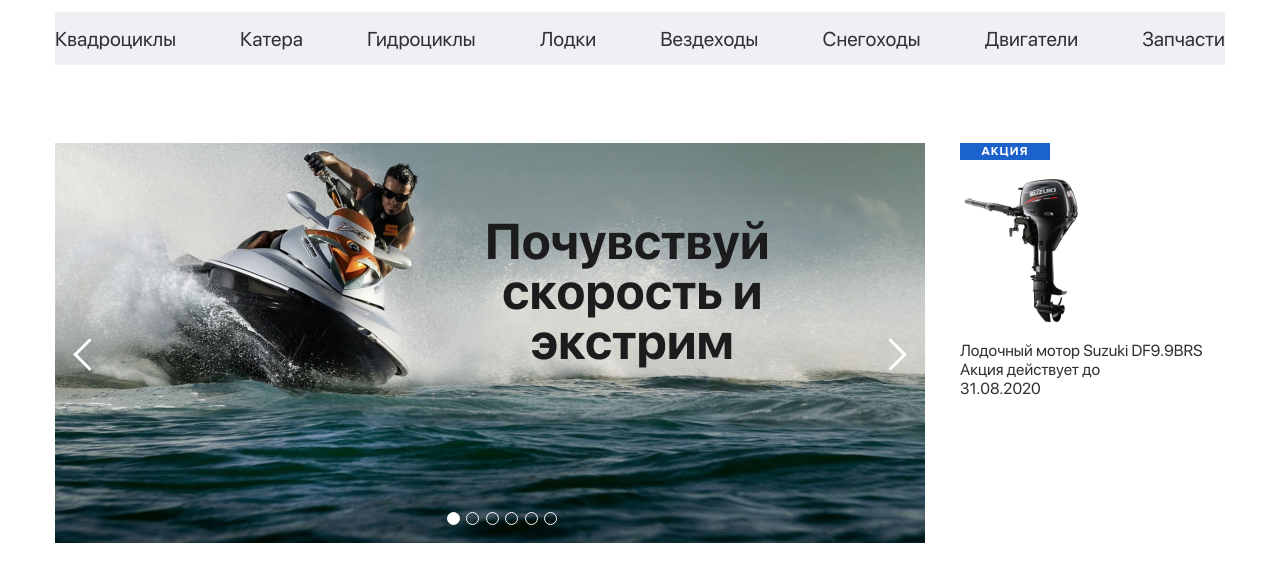
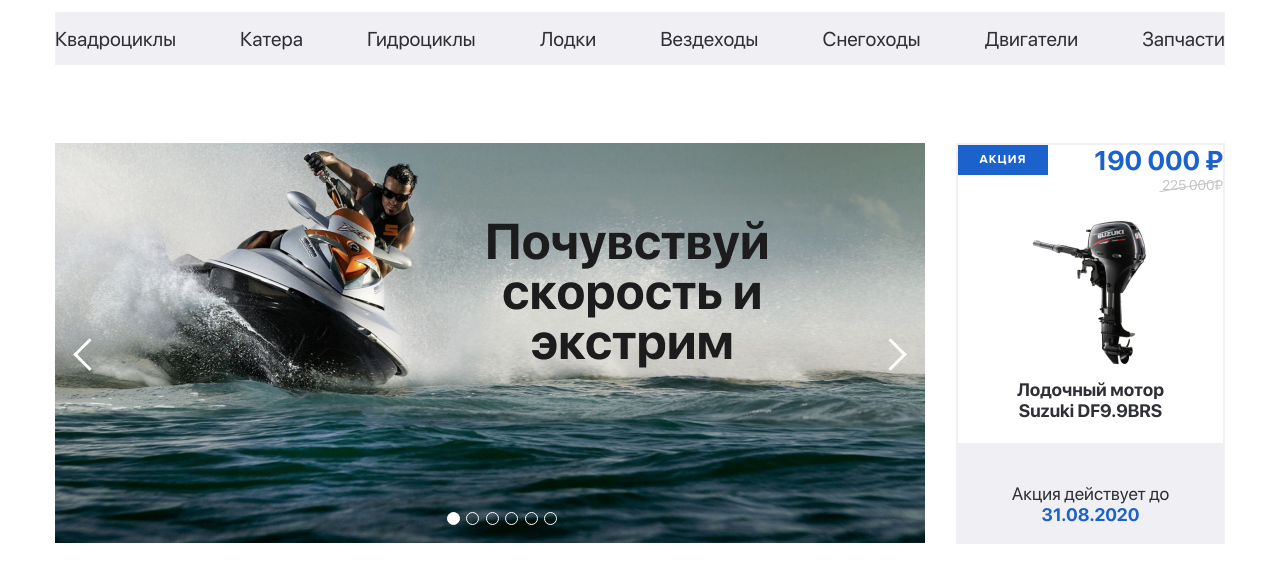
Before and after one commit to Lebowsky0202/drivemoto, a plain HTML site: page src/index.html in a window 1280 px wide. Shown: the part 93-676 px from the top of the page. Drawn offline with Linux system fonts and the light colour scheme.

Commit message:
drivemoto v1.0.4

```diff
--- a/src/index.html
+++ b/src/index.html
@@ -64,17 +64,19 @@
                     <div class="share__header">
                         <div class="share__name">акция</div>
                         <div class="share__price">
-                            190 000₽
+                            190 000 ₽
                             <div class="share__real-price">225 000₽</div>
                         </div>
                     </div>
                     <div class="share__body">
                         <img src="img/block-stock/image.png" alt="" class="share__img">
-                        <div class="share_descr">Лодочный мотор Suzuki DF9.9BRS</div>
+                        <div class="share__descr">Лодочный мотор<br> Suzuki DF9.9BRS</div>
                     </div>
                     <div class="share__footer">
-                        Акция действует до <br>
-                        <span>31.08.2020</span>
+                        <div class="share__footer_descr">
+                            Акция действует до <br>
+                            <span>31.08.2020</span>
+                        </div>
                     </div>
                 </div>
             </div>
--- a/src/scss/blocks/_share.scss
+++ b/src/scss/blocks/_share.scss
@@ -1,9 +1,12 @@
 .share{
+    position: relative;
     width: 265px;
     height: 397px;
+    border: 2px solid #F0F0F4;
     &__header{
-        width: 68.33px;
-        height: 17px;
+        height: 50px;
+        display: flex;
+        justify-content: space-between;
     }
     &__name{
         width: 90px;
@@ -14,8 +17,68 @@
         text-align: center;
         text-transform: uppercase;
         font-family: 'Proxima Nova';
-        line-height: 18px;
+        line-height: 30px;
         letter-spacing: 0.1em;
         font-weight: 700;
     }
+    &__price{
+        font-weight: 700;
+        font-size: 27px;
+        line-height: 32px;
+        color: $blue;
+    }
+    &__real-price{
+        position: relative;
+        font-style: normal;
+        font-weight: 400;
+        font-size: 14px;
+        line-height: 17px;
+        text-align: right;
+        color: #C4C4C4;
+        &::before{
+            content: '';
+            display: block;
+            position: absolute;
+            background-color: #C4C4C4;
+            width: 60px;
+            height: 1px;
+            left: 50%;
+            top: 50%;
+            transform: rotate(350deg);
+        }
+    }
+    &__body{
+
+    }
+    &__img{
+        display: block;
+        margin: 0 auto;
+        margin-top: 7px;
+    }
+    &__descr{
+        text-align: center;
+        font-weight: 700;
+        font-size: 18px;
+        line-height: 21px;
+    }
+    &__footer{
+        position: absolute;
+        height: 99px;
+        background: #F0F0F4;
+        width: 100%;
+        bottom: 0;
+        font-weight: 400;
+        font-size: 18px;
+        line-height: 21px;
+        text-align: center;
+        &_descr{
+            margin-top: 40px;
+            span{
+                font-weight: 700;
+                font-size: 18px;
+                line-height: 22px;
+                color: $blue;
+            }
+        }
+    }
 }
```
Also changed, not shown: src/css/style.min.css, 1 other file.
